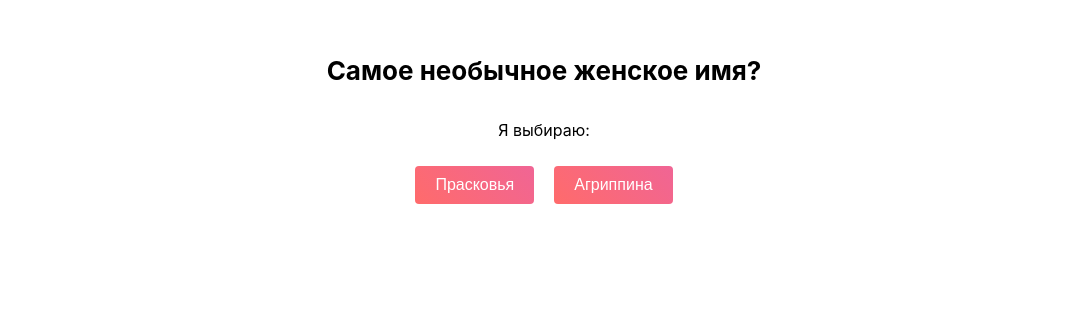
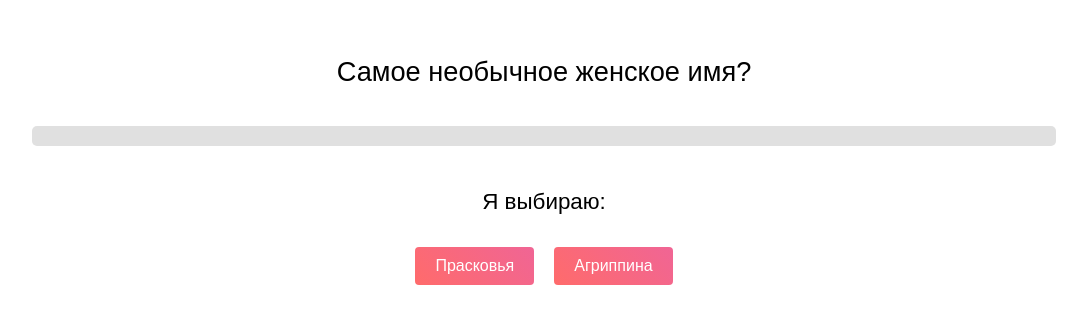
Before and after one commit to laylaroad/name-comparison-app, a React (Create React App) app: page / in a window 1280 px wide. Shown: the part 162-486 px from the top of the page, without its empty margins (96-1183 px from the left). Built offline with nearby package versions, Linux system fonts and the light colour scheme.

Commit message:
fit: add progress bar

```diff
--- a/src/App.css
+++ b/src/App.css
@@ -11,6 +11,21 @@
   align-items: center;
   justify-content: center;
   font-size: calc(10px + 2vmin);
+  font-family: "Bellota Text", sans-serif;
+  font-weight: 400;
+  font-size: 1.7em;
+  font-style: normal;
+}
+
+.App-text {
+  flex-direction: column;
+  align-items: center;
+  justify-content: center;
+  font-size: calc(10px + 2vmin);
+  font-family: "Bellota Text", sans-serif;
+  font-size: 1.4em;
+  font-weight: 200;
+  font-style: normal;
 }
 
 .App-button {
@@ -29,3 +44,18 @@
   background: linear-gradient(45deg, #f06595, #ff6b6b);
   box-shadow: 0 4px 12px rgba(0, 0, 0, 0.2);
 }
+
+.progress-bar {
+  width: 80%;
+  background-color: #e0e0e0;
+  border-radius: 5px;
+  margin: 20px auto;
+  overflow: hidden;
+}
+
+.progress-bar-fill {
+  height: 20px;
+  background-color: #f86b9de5;
+  width: 0;
+  transition: width 0.5s;
+}
--- a/src/App.js
+++ b/src/App.js
@@ -4,6 +4,14 @@ import React, { useState, useEffect } from 'react';
 const womanNames = [
   "Прасковья", "Агриппина", "Глафира", "Алевтина", "Евдокия", "Матрона", "Серафима", "Суссана", "Фёкла", "Октябрина", "Евлампия", "Анфиса", "Августа", "Алмаза", "Амвросия", "Мстислава", "Павлина", "Таисия", "Юнона", "Рассказа"
 ];
+
+const ProgressBar = ({ progress }) => {
+  return (
+    <div className="progress-bar">
+      <div className="progress-bar-fill" style={{ width: `${progress}%` }} />
+    </div>
+  );
+};
 
 const App = () => {
   const [currentRound, setCurrentRound] = useState([]);
@@ -19,10 +27,10 @@ const App = () => {
   useEffect(() => {
     if (roundComplete) {
       if (selectedIndices.length === 1) {
-        //Winner is not found
+        // Winner found
         setCurrentRound(selectedIndices.map(index => currentRound.find(item => item.index === index)));
       } else {
-        //Start of the next round
+        // Start of the next round
         const newRound = selectedIndices.map(index => currentRound.find(item => item.index === index));
         setCurrentRound(newRound);
         setSelectedIndices([]);
@@ -43,13 +51,16 @@ const App = () => {
 
   const currentPair = currentRound.slice(currentPairIndex * 2, currentPairIndex * 2 + 2);
 
+  const progress = (currentPairIndex / Math.floor(currentRound.length / 2)) * 100;
+
   return (
     <div className="App">
       <h1 className="App-title">Самое необычное женское имя?</h1>
+      <ProgressBar progress={progress} />
       {currentRound.length > 1 ? (
         currentPair.length === 2 ? (
           <div>
-            <p>Я выбираю:</p>
+            <p className="App-text">Я выбираю:</p>
             <button className="App-button" onClick={() => handleSelect(currentPair[0].index)}>
               {currentPair[0].name}
             </button>
@@ -58,10 +69,10 @@ const App = () => {
             </button>
           </div>
         ) : (
-          <p>Ошибка: Пара не сформирована должным образом</p>
+          <p className="App-text">Ошибка: Пара не сформирована должным образом</p>
         )
       ) : (
-        <p>Наш победитель: {currentRound[0]?.name}</p>
+        <p className="App-text">Наш победитель: {currentRound[0]?.name}</p>
       )}
     </div>
   );
--- /dev/null
+++ b/src/fonts/fonts.css
@@ -0,0 +1,8 @@
+@font-face {
+  font-family: "BellotaText";
+  src: url("BellotaText-Bold.ttf") format("ttf"),
+    url("BellotaText-Regular.ttf") format("ttf");
+  font-weight: normal;
+  font-style: normal;
+  font-display: swap;
+}
```
Also changed, not shown: src/fonts/BellotaText-Bold.ttf (added), src/fonts/BellotaText-Regular.ttf (added).
